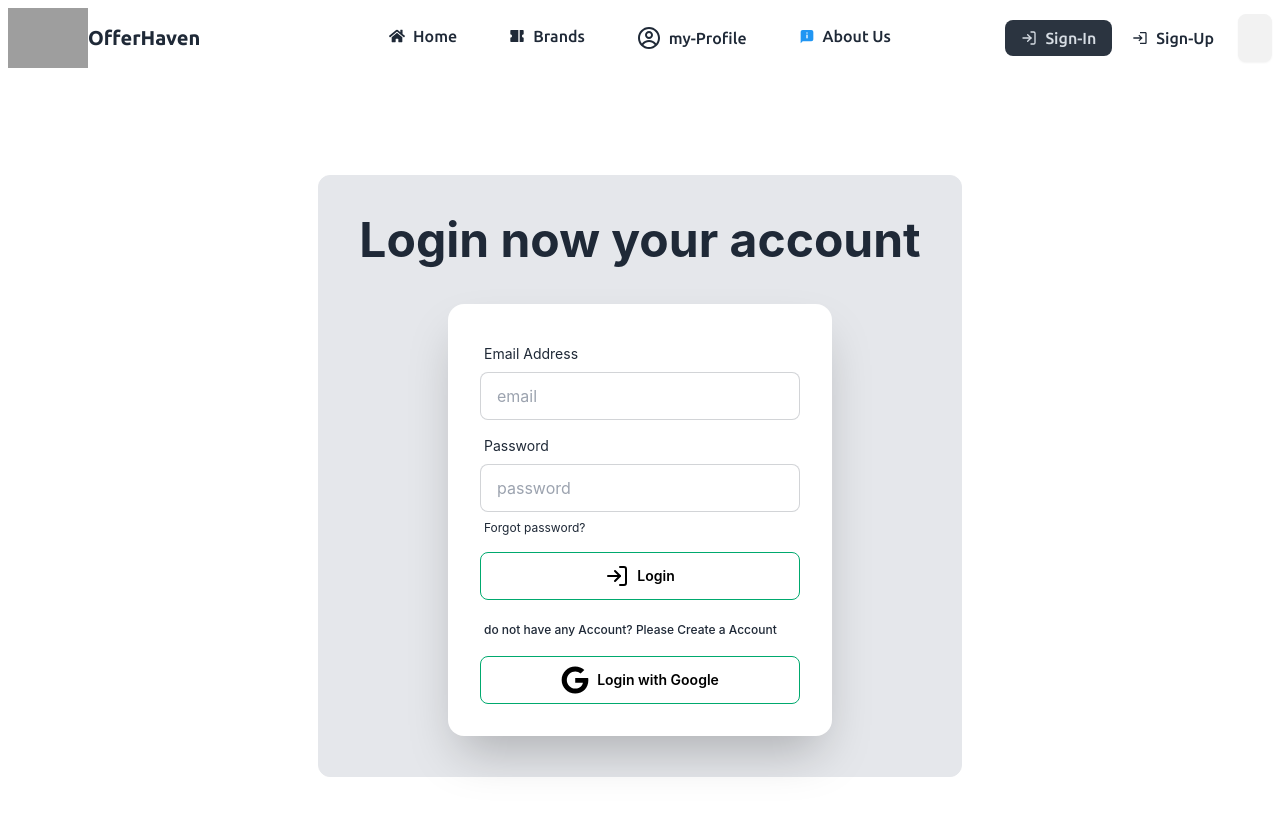
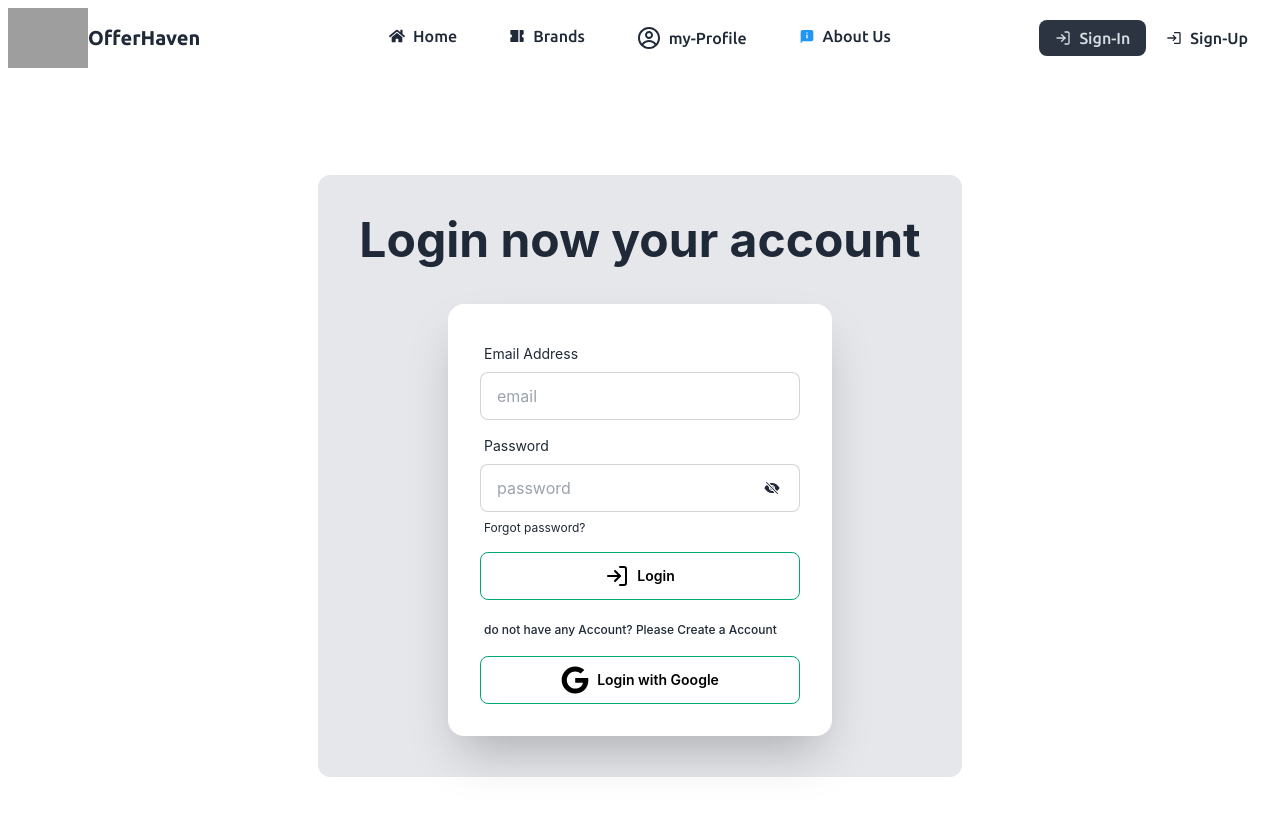
Before and after one commit to mdYeasinIslam/Offer-haven-A9, a React (Vite) app: page /signIn in a window 1280 px wide. Shown: the top 816 px of the page. Built offline with nearby package versions, Linux system fonts and the light colour scheme; no server answers; grey boxes are pictures that could not be loaded.

Commit message:
password toggoling implemented

```diff
--- a/src/Pages/Authentication/SignIn.jsx
+++ b/src/Pages/Authentication/SignIn.jsx
@@ -4,10 +4,12 @@ import { FiLogIn } from "react-icons/fi";
 import {  NavLink, useLocation, useNavigate } from "react-router-dom";
 import { AuthProvider } from "../../Context/AuthContext";
 import { toast } from "react-toastify";
+import { IoEye, IoEyeOff } from "react-icons/io5";
 
 const SignIn = () => {
     const { signInUserAuth, googleAuth } = useContext(AuthProvider)
-    const [isrequired,setIsRequired] = useState(true)
+    const [isrequired, setIsRequired] = useState(true)
+    const [eye,setEye] = useState(false)
     const emailRef = useRef(null)
     const passRef = useRef(null)
     const navigate = useNavigate()
@@ -39,7 +41,8 @@ const SignIn = () => {
     const passwordReset = () => {
         // console.log( emailRef.current.value)
         const email = emailRef.current.value
-        if (email) {
+        const password = passRef.current.value
+        if (email && !password) {
             console.log(email)
                return navigate(`/signIn/${email}`)
             // return <Navigate to={'/signIn/resetPassword'}/>
@@ -79,7 +82,18 @@ const SignIn = () => {
                             <label className="label">
                                 <span className="label-text">Password</span>
                             </label>
-                            <input ref={passRef} name="password" type="password" placeholder="password" className="input input-bordered" required={isrequired} />
+                            <div className="w-full relative ">
+
+                                <input ref={passRef} name="password" type={`${eye?'text':'password'}`} placeholder="password" className="input input-bordered w-full" required={isrequired} />
+                                {
+                                    eye ?
+                                    <IoEye onClick={()=>setEye(false)} className="absolute top-4 right-5" />
+                                    :
+                                    <IoEyeOff onClick={()=>setEye(true)} className="absolute top-4 right-5" />
+
+                                }
+
+                            </div>
                             <label className="label">
                                 {/* <NavLink to={`/signIn/resetPassword`}> <button  className="label-text-alt link link-hover">Forgot password?</button></NavLink> */}
 
--- a/src/Pages/Authentication/SignUp.jsx
+++ b/src/Pages/Authentication/SignUp.jsx
@@ -4,10 +4,13 @@ import { MdOutlineLogin } from "react-icons/md";
 import { NavLink, useLocation, useNavigate} from "react-router-dom";
 import { toast } from "react-toastify";
 import { AuthProvider } from "../../Context/AuthContext";
+import { IoEye, IoEyeOff } from "react-icons/io5";
 
 const SignUp = () => {
     const { createUserAuth, updateUserInfo, googleAuth } = useContext(AuthProvider)
-    const [error,setError] = useState('')
+    const [error, setError] = useState('')
+    const [eye, setEye] = useState(false)
+
     const nameRef = useRef(null)
     const emailRef = useRef(null)
     const photoRef = useRef(null)
@@ -92,7 +95,18 @@ const SignUp = () => {
                             <label className="label">
                                 <span className="label-text">Password</span>
                             </label>
-                            <input ref={passRef} name="password" type="password" placeholder="password" className="input input-bordered" required/>
+                            <div className="w-full relative ">
+
+                                <input ref={passRef} name="password" type={`${eye ? 'text' : 'password'}`} placeholder="password" className="input input-bordered w-full" required />
+                                {
+                                    eye ?
+                                        <IoEye onClick={() => setEye(false)} className="absolute top-4 right-5" />
+                                        :
+                                        <IoEyeOff onClick={() => setEye(true)} className="absolute top-4 right-5" />
+
+                                }
+
+                            </div>
                             <label className="label">
                                 <span className="label-text text-red-700">{error}</span>
                             </label>
--- a/src/SharedPages/Navbar.jsx
+++ b/src/SharedPages/Navbar.jsx
@@ -89,19 +89,19 @@ const Navbar = () => {
                 <ul className="menu menu-horizontal  lg:gap-2 xl:gap-1 font-medium text-[1rem] hidden lg:flex ">
                     {authIcon}
                 </ul>
+                {
+                    userInfo?.email &&
                 <button className="btn btn-md">
                     {
                         userInfo?.photoURL &&
                         <>
                             <img src={userInfo?.photoURL} className="w-10 h-10 rounded-full" alt="" />
                         </>
-                // :
-
-                        // <CgProfile className="w-6 h-6" />
                     }
                         {userInfo?.displayName && <span>{userInfo?.displayName}</span>
                         }
                     </button>
+                }
             </div>
         </div>
     );
```
